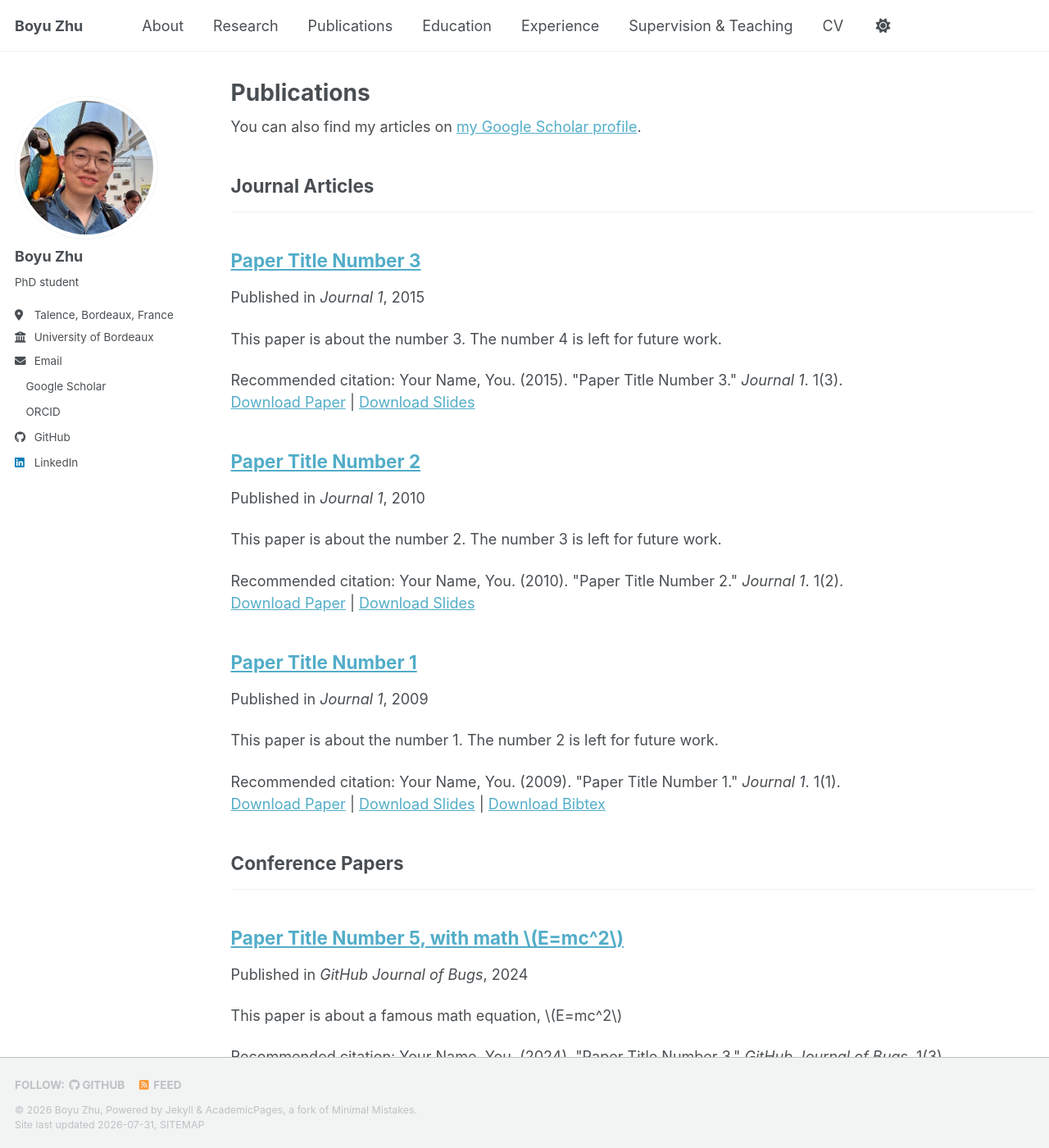
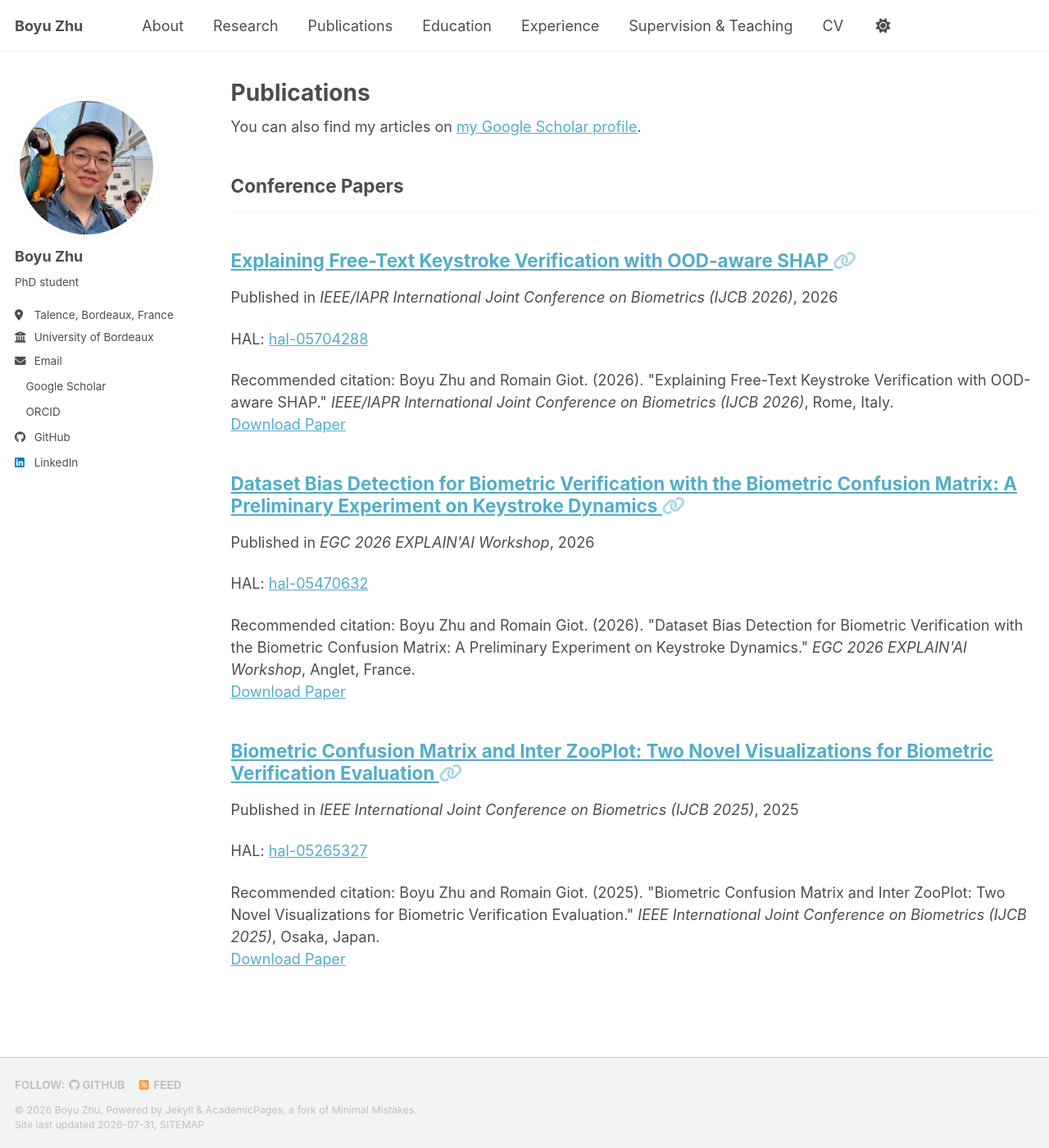
Before and after one commit to Boyu1998/boyu1998.github.io, a Jekyll site: the page built from _pages/publications.html, in a window 1280 px wide and 1400 px high. Shown: the whole window at 82% size. Built offline with Jekyll 4.4.1, drawn with Linux system fonts in a browser that asks for light colours; a style sheet for code colours, icons or effects is not loaded; some of the changed text lies outside the part shown.

Commit message:
update pubs

```diff
--- a/_includes/head/custom.html
+++ b/_includes/head/custom.html
@@ -35,6 +35,24 @@
     border-top: 1px solid var(--global-border-color);
   }
 
+  .home-publications .archive__item-teaser {
+    display: flex;
+    width: 100%;
+    aspect-ratio: 16 / 7;
+    align-items: center;
+    justify-content: center;
+    overflow: hidden;
+    background: #fff;
+  }
+
+  .home-publications .archive__item-teaser img {
+    display: block;
+    width: 100%;
+    height: 100%;
+    margin: 0;
+    object-fit: contain;
+  }
+
   @media (prefers-reduced-motion: reduce) {
     html {
       scroll-behavior: auto;
--- a/_publications/2009-10-01-paper-title-number-1.md
+++ /dev/null
@@ -1,14 +0,0 @@
----
-title: "Paper Title Number 1"
-collection: publications
-category: manuscripts
-permalink: /publication/2009-10-01-paper-title-number-1
-excerpt: 'This paper is about the number 1. The number 2 is left for future work.'
-date: 2009-10-01
-venue: 'Journal 1'
-slidesurl: 'https://academicpages.github.io/files/slides1.pdf'
-paperurl: 'https://academicpages.github.io/files/paper1.pdf'
-bibtexurl: 'https://academicpages.github.io/files/bibtex1.bib'
-citation: 'Your Name, You. (2009). &quot;Paper Title Number 1.&quot; <i>Journal 1</i>. 1(1).'
----
-The contents above will be part of a list of publications, if the user clicks the link for the publication than the contents of section will be rendered as a full page, allowing you to provide more information about the paper for the reader. When publications are displayed as a single page, the contents of the above "citation" field will automatically be included below this section in a smaller font.
--- a/_publications/2010-10-01-paper-title-number-2.md
+++ /dev/null
@@ -1,14 +0,0 @@
----
-title: "Paper Title Number 2"
-collection: publications
-category: manuscripts
-permalink: /publication/2010-10-01-paper-title-number-2
-excerpt: 'This paper is about the number 2. The number 3 is left for future work.'
-date: 2010-10-01
-venue: 'Journal 1'
-slidesurl: 'https://academicpages.github.io/files/slides2.pdf'
-paperurl: 'https://academicpages.github.io/files/paper2.pdf'
-citation: 'Your Name, You. (2010). &quot;Paper Title Number 2.&quot; <i>Journal 1</i>. 1(2).'
----
-
-The contents above will be part of a list of publications, if the user clicks the link for the publication than the contents of section will be rendered as a full page, allowing you to provide more information about the paper for the reader. When publications are displayed as a single page, the contents of the above "citation" field will automatically be included below this section in a smaller font.
--- a/_publications/2015-10-01-paper-title-number-3.md
+++ /dev/null
@@ -1,14 +0,0 @@
----
-title: "Paper Title Number 3"
-collection: publications
-category: manuscripts
-permalink: /publication/2015-10-01-paper-title-number-3
-excerpt: 'This paper is about the number 3. The number 4 is left for future work.'
-date: 2015-10-01
-venue: 'Journal 1'
-slidesurl: 'https://academicpages.github.io/files/slides3.pdf'
-paperurl: 'https://academicpages.github.io/files/paper3.pdf'
-citation: 'Your Name, You. (2015). &quot;Paper Title Number 3.&quot; <i>Journal 1</i>. 1(3).'
----
-
-The contents above will be part of a list of publications, if the user clicks the link for the publication than the contents of section will be rendered as a full page, allowing you to provide more information about the paper for the reader. When publications are displayed as a single page, the contents of the above "citation" field will automatically be included below this section in a smaller font.
--- a/_publications/2025-06-08-paper-title-number-5.md
+++ /dev/null
@@ -1,13 +0,0 @@
----
-title: "Paper Title Number 5, with math $$E=mc^2$$"
-collection: publications
-category: conferences
-permalink: /publication/2024-02-17-paper-title-number-4
-excerpt: 'This paper is about a famous math equation, $$E=mc^2$$'
-date: 2024-02-17
-venue: 'GitHub Journal of Bugs'
-paperurl: 'https://academicpages.github.io/files/paper3.pdf'
-citation: 'Your Name, You. (2024). &quot;Paper Title Number 3.&quot; <i>GitHub Journal of Bugs</i>. 1(3).'
----
-
-Using [MathJax](https://www.mathjax.org/) in the description is supported - $$E=mc^2$$ - however, the use must be mindful that the default delimiters are `$$...$$` and `\\[...\\]` which differs from the `$...$` that is typically expected.
--- /dev/null
+++ b/_publications/2025-09-01-biometric-confusion-matrix.md
@@ -0,0 +1,16 @@
+---
+title: "Biometric Confusion Matrix and Inter ZooPlot: Two Novel Visualizations for Biometric Verification Evaluation"
+collection: publications
+category: conferences
+permalink: /publication/biometric-confusion-matrix-inter-zooplot
+date: 2025-09-01
+venue: "IEEE International Joint Conference on Biometrics (IJCB 2025)"
+location: "Osaka, Japan"
+link: "https://hal.science/hal-05265327"
+paperurl: "https://hal.science/hal-05265327/document"
+citation: 'Boyu Zhu and Romain Giot. (2025). &quot;Biometric Confusion Matrix and Inter ZooPlot: Two Novel Visualizations for Biometric Verification Evaluation.&quot; <i>IEEE International Joint Conference on Biometrics (IJCB 2025)</i>, Osaka, Japan.'
+header:
+  teaser: "publications/ijcb2025.png"
+---
+
+HAL: [hal-05265327](https://hal.science/hal-05265327)
--- /dev/null
+++ b/_publications/2026-01-01-biometric-bias-detection.md
@@ -0,0 +1,16 @@
+---
+title: "Dataset Bias Detection for Biometric Verification with the Biometric Confusion Matrix: A Preliminary Experiment on Keystroke Dynamics"
+collection: publications
+category: conferences
+permalink: /publication/biometric-confusion-matrix-bias-detection
+date: 2026-01-01
+venue: "EGC 2026 EXPLAIN'AI Workshop"
+location: "Anglet, France"
+link: "https://hal.science/hal-05470632"
+paperurl: "https://hal.science/hal-05470632/document"
+citation: 'Boyu Zhu and Romain Giot. (2026). &quot;Dataset Bias Detection for Biometric Verification with the Biometric Confusion Matrix: A Preliminary Experiment on Keystroke Dynamics.&quot; <i>EGC 2026 EXPLAIN&#39;AI Workshop</i>, Anglet, France.'
+header:
+  teaser: "publications/egc2026.png"
+---
+
+HAL: [hal-05470632](https://hal.science/hal-05470632)
--- /dev/null
+++ b/_publications/2026-09-01-ood-aware-shap.md
@@ -0,0 +1,16 @@
+---
+title: "Explaining Free-Text Keystroke Verification with OOD-aware SHAP"
+collection: publications
+category: conferences
+permalink: /publication/free-text-keystroke-verification-ood-aware-shap
+date: 2026-09-01
+venue: "IEEE/IAPR International Joint Conference on Biometrics (IJCB 2026)"
+location: "Rome, Italy"
+link: "https://hal.science/hal-05704288"
+paperurl: "https://hal.science/hal-05704288/document"
+citation: 'Boyu Zhu and Romain Giot. (2026). &quot;Explaining Free-Text Keystroke Verification with OOD-aware SHAP.&quot; <i>IEEE/IAPR International Joint Conference on Biometrics (IJCB 2026)</i>, Rome, Italy.'
+header:
+  teaser: "publications/ijcb2026.png"
+---
+
+HAL: [hal-05704288](https://hal.science/hal-05704288)
```
Also changed, not shown: _pages/about.md (+6 -1 lines), _publications/2024-02-17-paper-title-number-4.md (deleted, +0 -13 lines), images/publications/egc2026.png (added), images/publications/ijcb2025.png (added), images/publications/ijcb2026.png (added), 4 other files.
